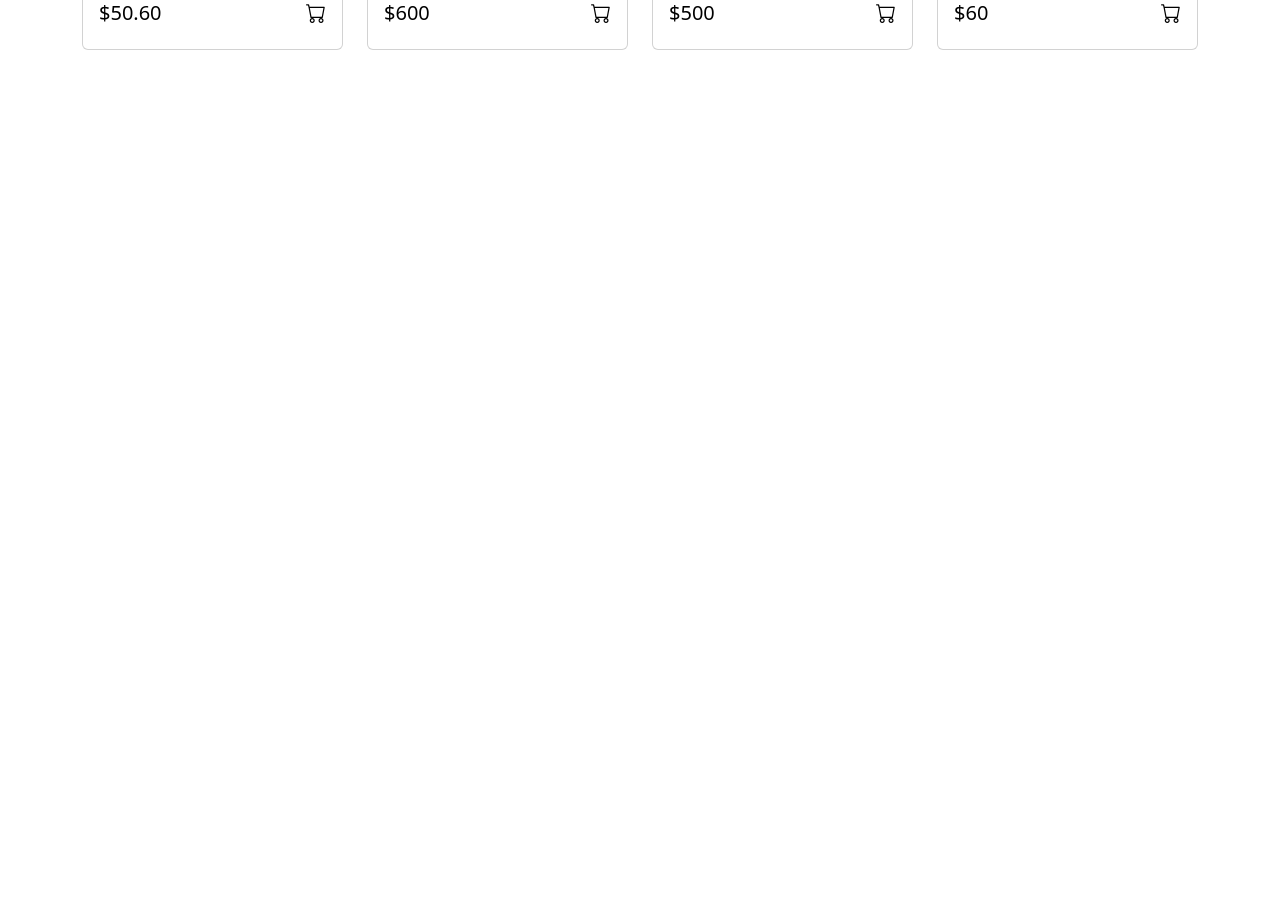
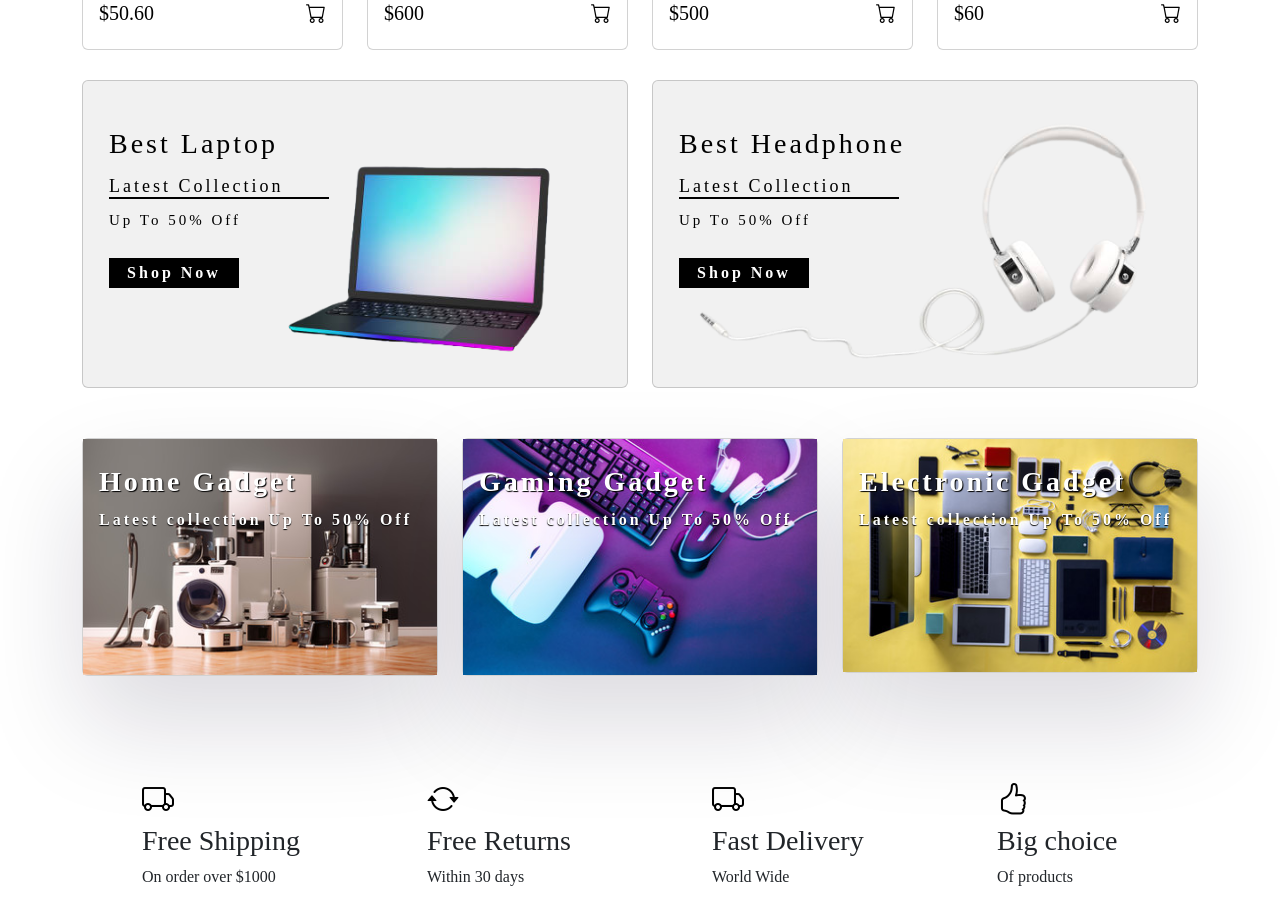
Before and after one commit to halamansou/Electronic-E-commerce-Website-Using-Angular, an Angular app: page / in a window 1280 px wide. Shown: the part 1800-2724 px from the top of the page. Before the commit the page ends 1850 px from the top, so only its background shows below. Built offline with nearby package versions, Linux system fonts and the light colour scheme.

Commit message:
Footer Commponent Done

```diff
--- a/src/app/Components/footer/footer.component.css
+++ b/src/app/Components/footer/footer.component.css
@@ -0,0 +1,98 @@
+/* footer */
+#footer{
+    padding: 0 0 30px 0px;
+    color: white;
+    font-size: 14px;
+    background-color: rgb(67 0 86);
+    margin-top: 100px;
+}
+#footer .footer-top{
+    padding: 60px 0 30px 0;
+    background-color: rgb(67 0 86);
+    color: white;
+}
+#footer .footer-top .footer-contact{
+    margin-bottom: 30px;
+}
+#footer .footer-top .footer-contact h3{
+    color: #ffc800;
+}
+#footer .footer-top .footer-contact h4{
+    font-size: 22px;
+    margin: 0 0 30px 0;
+    padding: 2px 0 2px 0;
+    line-height: 1;
+    font-weight: 700;
+}
+#footer .footer-top .footer-contact p{
+    font-size: 14px;
+    line-height: 24px;
+    margin-bottom: 0;
+    color: white;
+}
+#footer .footer-top h4{
+    font-size: 16px;
+    font-weight: bold;
+    position: relative;
+    padding-bottom: 12px;
+}
+#footer .footer-top .footer-links{
+    margin-bottom: 30px;
+    margin-top: 10px;
+}
+#footer .footer-top .footer-links h4{
+    color: #ffc800;
+}
+#footer .footer-top .footer-links ul{
+    list-style: none;
+    padding: 0;
+    margin: 0;
+}
+#footer .footer-top .footer-links ul li{
+    padding: 10px 0;
+    display: flex;
+    align-items: center;
+}
+#footer .footer-top .footer-links ul li a{
+    text-decoration: none;
+    color: white;
+    display: inline-block;
+    line-height: 1;
+    font-weight: bold;
+    transition: 0.5s ease;
+    font-size: 16px; /* Increased font size */
+}
+#footer .footer-top .footer-links ul li a:hover{
+    color: #ffc800;
+}
+#footer .footer-top .social-links a{
+    font-size: 24px; /* Increased icon size */
+    display: inline-block;
+    text-decoration: none;
+    /* background-color: #373737; */
+    color: white;
+    line-height: 1;
+    padding: 20px 20px; /* Increased padding */
+    margin: 10px; /* Increased margin */
+    border-radius: 40%;
+    text-align: center;
+    width: 36px;
+    transition: 0.5s ease;
+}
+#footer .footer-top .social-links a:hover{
+    background-color: #ffc800;
+    color: white;
+}
+#footer .copyright{
+    text-align: center;
+    float: left;
+}
+#footer .credits{
+    float: right;
+    text-align: center;
+    font-size: 13px;
+}
+#footer .credits a{
+    color: #ffc800;
+}
+/* footer */
--- a/src/app/Components/footer/footer.component.html
+++ b/src/app/Components/footer/footer.component.html
@@ -1 +1,66 @@
-<h1>footer works!</h1>
+<!-- footer -->
+<footer id="footer">
+    <div class="footer-top">
+        <div class="container">
+            <div class="row">
+
+                <div class="col-lg-3 col-md-6 footer-contact">
+                    <h3>Electronic Shop</h3>
+                    <p>
+                        Karachi <br>
+                        Sindh <br>
+                        Pakistan <br>
+                    </p>
+                    <strong>Phone:</strong> +000000000000000 <br>
+                    <strong>Email:</strong> lolo&#64;gmail.com<br>
+                </div>
+
+                <div class="col-lg-3 col-md-6 footer-links">
+                    <h4>Useful Links</h4>
+                    <ul>
+                        <li><a href="#">Home</a></li>
+                        <li><a href="#">About Us</a></li>
+                        <li><a href="#">Services</a></li>
+                        <li><a href="#">Terms of service</a></li>
+                        <li><a href="#">Privacy policy</a></li>
+                    </ul>
+                </div>
+
+                <div class="col-lg-3 col-md-6 footer-links">
+                    <h4>Our Services</h4>
+                    <ul>
+                        <li><a href="#">PS 5</a></li>
+                        <li><a href="#">Computer</a></li>
+                        <li><a href="#">Gaming Laptop</a></li>
+                        <li><a href="#">Mobile Phone</a></li>
+                        <li><a href="#">Gaming Gadget</a></li>
+                    </ul>
+                </div>
+
+                <div class="col-lg-3 col-md-6 footer-links">
+                    <h4>Our Social Networks</h4>
+                    <p>Lorem ipsum dolor sit amet consectetur, adipisicing elit. Quia, quibusdam.</p>
+
+                    <div class="social-links mt-1 mb-2">
+                        <a href="#"><i class="bi bi-twitter"></i></a>
+                        <a href="#"><i class="bi bi-facebook"></i></a>
+                        <a href="#"><i class="bi bi-instagram"></i></a>
+                        <a href="#"><i class="bi bi-skype"></i></a>
+                        <a href="#"><i class="bi bi-linkedin"></i></a>
+                    </div>
+                </div>
+
+            </div>
+        </div>
+    </div>
+    <hr>
+    <div class="container py-4">
+        <div class="copyright">
+            &copy; Copyright <strong><span>Electronic Shop</span></strong>. All Rights Reserved
+        </div>
+        <div class="credits">
+            Designed by <a href="#">SA coding</a>
+        </div>
+    </div>
+</footer>
+<!-- footer -->
--- /dev/null
+++ b/src/app/Components/offer/offer.component.css
@@ -0,0 +1,104 @@
+
+/* other cards */
+#other-cards{
+    margin-top: 30px;
+}
+#other-cards .card{
+    background-color: #a9a9a92b;
+}
+#other-cards .card h3{
+    margin-top: 30px;
+    color: black;
+    margin-left: 10px;
+    letter-spacing: 3px;
+}
+#other-cards .card h5{
+    margin-top: 15px;
+    font-weight: 100;
+    font-size: 18px;
+    color: black;
+    margin-left: 10px;
+    letter-spacing: 3px;
+    border-bottom: 2px solid black;
+    width: 220px;
+}
+#other-cards .card p{
+    margin-top: 10px;
+    font-weight: 100;
+    font-size: 15px;
+    color: black;
+    margin-left: 10px;
+    letter-spacing: 3px;
+}
+#shopnow{
+    width: 130px;
+    height: 30px;
+    margin-top: 10px;
+    margin-left: 10px;
+    letter-spacing: 3px;
+    color: white;
+    background-color: black;
+    font-weight: bold;
+    border: none;
+    cursor: pointer;
+}
+
+@media screen and (max-width:1000px){
+    #other-cards .card h3{
+        margin-top: 5px;
+        font-size: 20px;
+    }
+    #other-cards .card h5{
+        margin-top: 5px;
+        font-size: 15px;
+    }
+    #other-cards .card p{
+        margin-top: 0px;
+    }
+    #shopnow{
+        margin-top: 0px;
+        width: 120px;
+        height: 30px;
+        font-size: 16px;
+    }
+}
+/* other cards */
+
+
+
+/* other cards */
+#other{
+    margin-top: 50px;
+}
+#other .card{
+    box-shadow: rgba(17,12,46, 0.15) 0px 48px 100px 0px;
+}
+#other .card h3{
+    margin-top: 10px;
+    color: white;
+    text-shadow: 1px 1px 1px black;
+    letter-spacing: 3px;
+    font-weight: bold;
+}
+#other .card p{
+    margin-top: 10px;
+    color: white;
+    text-shadow: 0px 1px 1px black;
+    letter-spacing: 3px;
+    font-weight: bold;
+}
+/* other cards */
+
+
+
+
+/* offer */
+#offer{
+    margin-top: 100px;
+    margin-right: 10px;
+}
+#offer i{
+    font-size: 32px;
+    color: black;
+}
+/* offer */
--- /dev/null
+++ b/src/app/Components/offer/offer.component.html
@@ -0,0 +1,91 @@
+    <!-- other cards -->
+    <div class="container" id="other-cards">
+        <div class="row">
+          <div class="col-md-6 py-3 py-md-0">
+            <div class="card">
+              <img src="assets/images/c1.png" alt="">
+              <div class="card-img-overlay">
+                <h3>Best Laptop</h3>
+                <h5>Latest Collection</h5>
+                <p>Up To 50% Off</p>
+                <button id="shopnow">Shop Now</button>
+              </div>
+            </div>
+          </div>
+          <div class="col-md-6 py-3 py-md-0">
+            <div class="card">
+              <img src="assets/images/c2.png" alt="">
+              <div class="card-img-overlay">
+                <h3>Best Headphone</h3>
+                <h5>Latest Collection</h5>
+                <p>Up To 50% Off</p>
+                <button id="shopnow">Shop Now</button>
+              </div>
+            </div>
+          </div>
+        </div>
+      </div>
+      <!-- other cards -->
+
+     <!-- other cards -->
+     <div class="container" id="other">
+        <div class="row">
+          <div class="col-md-4 py-3 py-md-0">
+            <div class="card">
+              <img src="assets/images/c3.png" alt="">
+              <div class="card-img-overlay">
+                <h3>Home Gadget</h3>
+                <p>Latest collection Up To 50% Off</p>
+              </div>
+            </div>
+          </div>
+          <div class="col-md-4 py-3 py-md-0">
+            <div class="card">
+              <img src="assets/images/c4.png" alt="">
+              <div class="card-img-overlay">
+                <h3>Gaming Gadget</h3>
+                <p>Latest collection Up To 50% Off</p>
+              </div>
+            </div>
+          </div>
+          <div class="col-md-4 py-3 py-md-0">
+            <div class="card">
+              <img src="assets/images/c5.png" alt="">
+              <div class="card-img-overlay">
+                <h3>Electronic Gadget</h3>
+                <p>Latest collection Up To 50% Off</p>
+              </div>
+            </div>
+          </div>
+        </div>
+      </div>
+      <!-- other cards -->
+
+
+
+   <!-- offer -->
+<div class="container" id="offer">
+    <div class="row">
+      <div class="col-md-3 py-3 py-md-0">
+        <i class="bi bi-truck"></i>
+        <h3>Free Shipping</h3>
+        <p>On order over $1000</p>
+      </div>
+      <div class="col-md-3 py-3 py-md-0">
+        <i class="bi bi-arrow-repeat"></i>
+        <h3>Free Returns</h3>
+        <p>Within 30 days</p>
+      </div>
+      <div class="col-md-3 py-3 py-md-0">
+        <i class="bi bi-truck"></i>
+        <h3>Fast Delivery</h3>
+        <p>World Wide</p>
+      </div>
+      <div class="col-md-3 py-3 py-md-0">
+        <i class="bi bi-hand-thumbs-up"></i>
+        <h3>Big choice</h3>
+        <p>Of products</p>
+      </div>
+    </div>
+  </div>
+  <!-- offer -->
--- a/src/app/app.component.css
+++ b/src/app/app.component.css
@@ -0,0 +1,7 @@
+*{
+    margin: 0;
+    padding: 0;
+    box-sizing: border-box;
+    outline: none;
+    font-family: 'Merriweather', serif;
+}
--- a/src/app/app.component.html
+++ b/src/app/app.component.html
@@ -2,3 +2,6 @@
 
 <app-home></app-home>
 <app-product></app-product>
+
+<app-offer></app-offer>
+<app-footer></app-footer>
--- a/src/app/app.component.ts
+++ b/src/app/app.component.ts
@@ -1,3 +1,4 @@
+import { OfferComponent } from './Components/offer/offer.component';
 import { ProductComponent } from './Components/product/product.component';
 import { HomeComponent } from './Components/home/home.component';
 import { FooterComponent } from './Components/footer/footer.component';
@@ -8,7 +9,7 @@ import { RouterOutlet } from '@angular/router';
 @Component({
   selector: 'app-root',
   standalone: true,
-  imports: [NavebarComponent,FooterComponent,HomeComponent,ProductComponent],
+  imports: [NavebarComponent,FooterComponent,HomeComponent,ProductComponent,OfferComponent],
   templateUrl: './app.component.html',
   styleUrl: './app.component.css'
 })
```
Also changed, not shown: src/app/Components/offer/offer.component.ts (added, +12 -0 lines), 1 other file (tests, documents, lock files or other folders).
